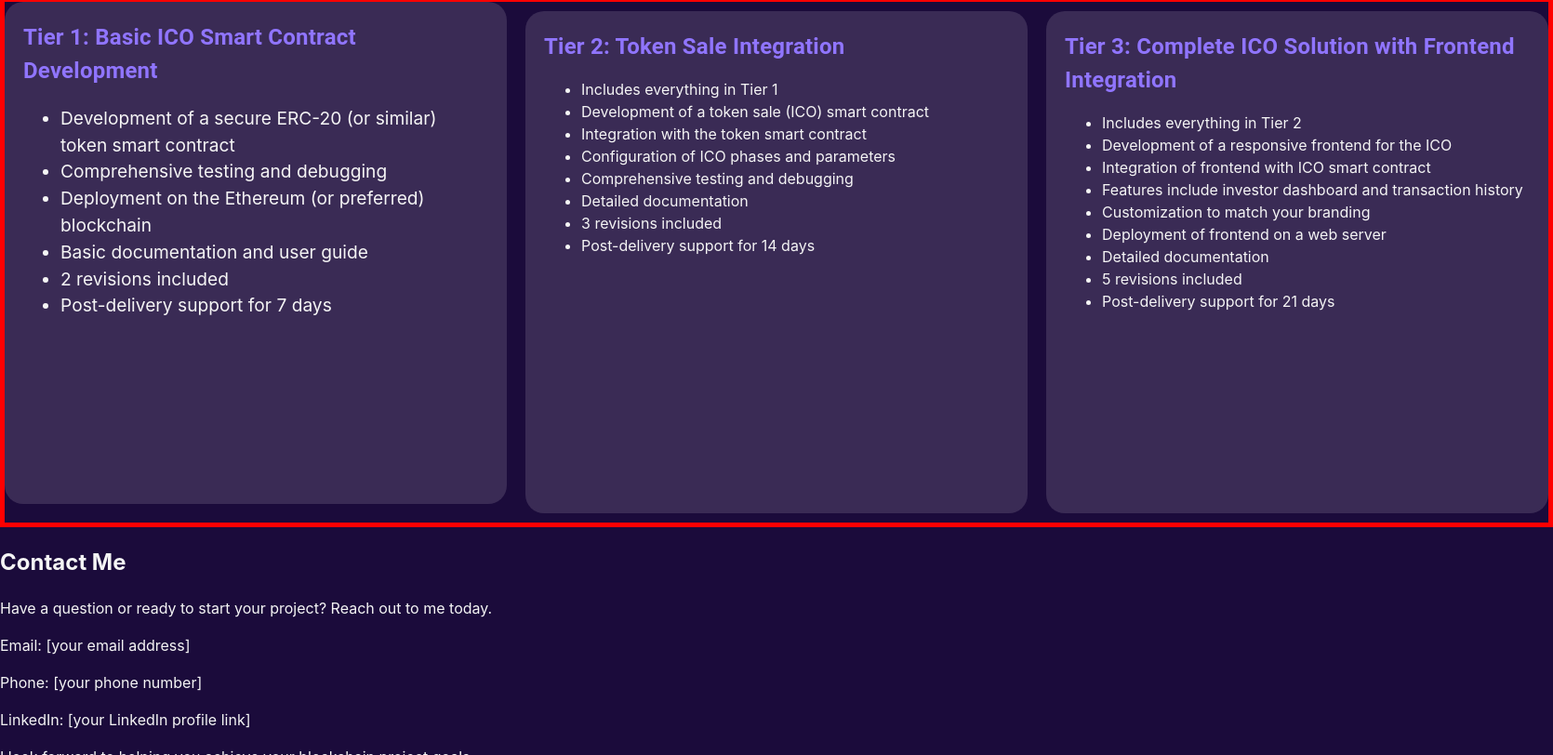
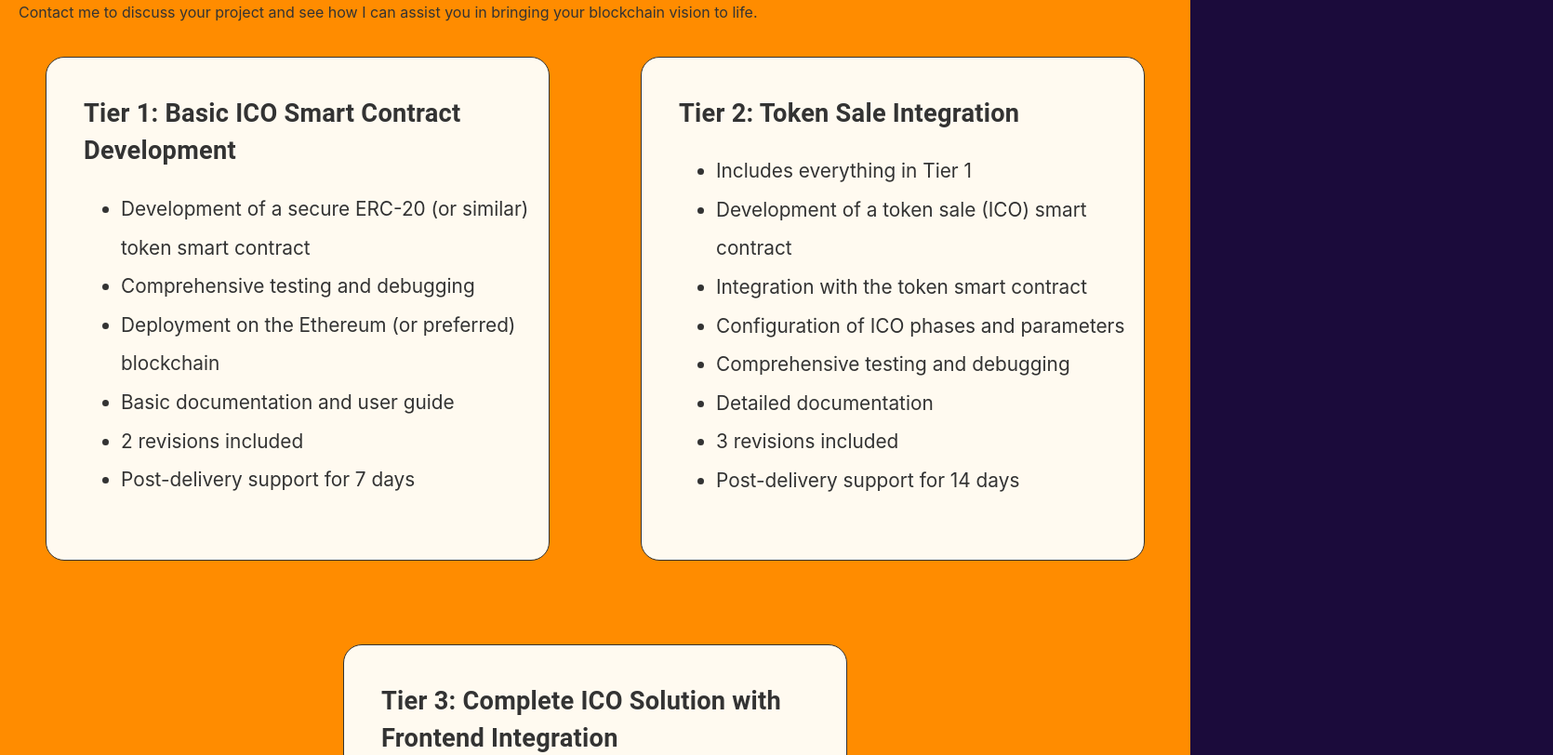
Before and after one commit to muratcan-yuksel/ico-page, a React (Vite) app: page / in a window 1280 px wide. Shown: the part 371-1183 px from the top of the page at 93% size, 1670 px wide, since content can reach past the window. Built offline with nearby package versions, Linux system fonts and the light colour scheme.

Commit message:
worked on the services part and completely changed the color

```diff
--- a/src/App.jsx
+++ b/src/App.jsx
@@ -8,7 +8,7 @@ const App = () => {
   return (
     <Box
       sx={{
-        width: "100%",
+        width: "100vw",
         height: "100%",
       }}
     >
--- a/src/components/Contact.jsx
+++ b/src/components/Contact.jsx
@@ -1,7 +1,12 @@
 import React from "react";
 
 const Contact = () => (
-  <section id="contact">
+  <section
+    style={{
+      padding: "20px",
+    }}
+    id="contact"
+  >
     <h2>Contact Me</h2>
     <p>
       Have a question or ready to start your project? Reach out to me today.
--- a/src/components/Homepage.jsx
+++ b/src/components/Homepage.jsx
@@ -1,12 +1,17 @@
 import React from "react";
 
 const Homepage = () => (
-  <section id="homepage">
-    <h1>Welcome to TokenForge Solutions</h1>
+  <section
+    id="homepage"
+    style={{
+      padding: "20px",
+    }}
+  >
+    <h1>Welcome to ICO Build Hub </h1>
     <p>
-      At TokenForge Solutions, I provide professional ICO development services
-      to help you launch your blockchain project successfully. Explore my range
-      of services designed to meet your specific needs.
+      At ICO Build Hub, I provide professional ICO development services to help
+      you launch your blockchain project successfully. Explore my range of
+      services designed to meet your specific needs.
     </p>
     <h2>Services Offered</h2>
     <ul>
--- a/src/components/Services.jsx
+++ b/src/components/Services.jsx
@@ -1,4 +1,45 @@
 import { Box, Typography } from "@mui/material";
+
+const serviceTiers = [
+  {
+    title: "Tier 1: Basic ICO Smart Contract Development",
+    features: [
+      "Development of a secure ERC-20 (or similar) token smart contract",
+      "Comprehensive testing and debugging",
+      "Deployment on the Ethereum (or preferred) blockchain",
+      "Basic documentation and user guide",
+      "2 revisions included",
+      "Post-delivery support for 7 days",
+    ],
+  },
+  {
+    title: "Tier 2: Token Sale Integration",
+    features: [
+      "Includes everything in Tier 1",
+      "Development of a token sale (ICO) smart contract",
+      "Integration with the token smart contract",
+      "Configuration of ICO phases and parameters",
+      "Comprehensive testing and debugging",
+      "Detailed documentation",
+      "3 revisions included",
+      "Post-delivery support for 14 days",
+    ],
+  },
+  {
+    title: "Tier 3: Complete ICO Solution with Frontend Integration",
+    features: [
+      "Includes everything in Tier 2",
+      "Development of a responsive frontend for the ICO",
+      "Integration of frontend with ICO smart contract",
+      "Features include investor dashboard and transaction history",
+      "Customization to match your branding",
+      "Deployment of frontend on a web server",
+      "Detailed documentation",
+      "5 revisions included",
+      "Post-delivery support for 21 days",
+    ],
+  },
+];
 
 const Services = () => (
   <Box
@@ -8,118 +49,52 @@ const Services = () => (
         xs: "column",
         lg: "row",
       },
-      justifyContent: "center",
+      flexWrap: "wrap",
+      justifyContent: "space-around",
       alignItems: "center",
-      gap: "20px",
-      border: "5px solid red",
-      width: "auto",
+      gap: {
+        xs: "20px",
+        lg: "70px 0",
+      },
+      width: "100%",
     }}
   >
-    {/* <h2>Our Services</h2>{" "} */}
+    {serviceTiers.map((tier, index) => (
       <Box
+        key={index}
         sx={{
-        bgcolor: "#3a2b55",
-        padding: "20px",
+          bgcolor: "#FFFAF0",
           borderRadius: "20px",
+          border: "1px solid #333333",
           height: "500px",
           marginBottom: "20px",
           width: {
             xs: "80%",
             lg: "500px",
           },
+          display: "flex",
+          flexDirection: "column",
+          justifyContent: "flex-start",
+          alignItems: "flex-start",
+          padding: "40px 0 0 40px",
         }}
       >
         <Typography
           sx={{
-          color: "#9075ff",
-          fontSize: "1.5em",
+            color: "#333333",
+            fontSize: "1.7em",
             fontWeight: "bold",
           }}
         >
-        Tier 1: Basic ICO Smart Contract Development
+          {tier.title}
         </Typography>
-      <ul
-        style={{
-          fontSize: "1.2em",
-        }}
-      >
-        <li>
-          Development of a secure ERC-20 (or similar) token smart contract
-        </li>
-        <li>Comprehensive testing and debugging</li>
-        <li>Deployment on the Ethereum (or preferred) blockchain</li>
-        <li>Basic documentation and user guide</li>
-        <li>2 revisions included</li>
-        <li>Post-delivery support for 7 days</li>
+        <ul style={{ fontSize: "1.3em", lineHeight: "2em" }}>
+          {tier.features.map((feature, i) => (
+            <li key={i}>{feature}</li>
+          ))}
         </ul>
       </Box>
-    <Box
-      sx={{
-        bgcolor: "#3a2b55",
-        padding: "20px",
-        borderRadius: "20px",
-        height: "500px",
-        width: {
-          xs: "80%",
-          lg: "500px",
-        },
-      }}
-    >
-      {" "}
-      <Typography
-        sx={{
-          color: "#9075ff",
-          fontSize: "1.5em",
-          fontWeight: "bold",
-        }}
-      >
-        Tier 2: Token Sale Integration
-      </Typography>
-      <ul>
-        <li>Includes everything in Tier 1</li>
-        <li>Development of a token sale (ICO) smart contract</li>
-        <li>Integration with the token smart contract</li>
-        <li>Configuration of ICO phases and parameters</li>
-        <li>Comprehensive testing and debugging</li>
-        <li>Detailed documentation</li>
-        <li>3 revisions included</li>
-        <li>Post-delivery support for 14 days</li>
-      </ul>
-    </Box>
-    <Box
-      sx={{
-        bgcolor: "#3a2b55",
-        padding: "20px",
-        borderRadius: "20px",
-        height: "500px",
-        width: {
-          xs: "80%",
-          lg: "500px",
-        },
-      }}
-    >
-      {" "}
-      <Typography
-        sx={{
-          color: "#9075ff",
-          fontSize: "1.5em",
-          fontWeight: "bold",
-        }}
-      >
-        Tier 3: Complete ICO Solution with Frontend Integration
-      </Typography>
-      <ul>
-        <li>Includes everything in Tier 2</li>
-        <li>Development of a responsive frontend for the ICO</li>
-        <li>Integration of frontend with ICO smart contract</li>
-        <li>Features include investor dashboard and transaction history</li>
-        <li>Customization to match your branding</li>
-        <li>Deployment of frontend on a web server</li>
-        <li>Detailed documentation</li>
-        <li>5 revisions included</li>
-        <li>Post-delivery support for 21 days</li>
-      </ul>
-    </Box>
+    ))}
   </Box>
 );
 
--- a/src/index.css
+++ b/src/index.css
@@ -28,6 +28,7 @@ body {
   place-items: center;
   min-width: 100vw;
   min-height: 100vh;
-  background-color: #1b0b3b;
-  color: whitesmoke;
+  background-color: #ff8c00;
+  color: #333333;
+  overflow-x: hidden;
 }
```
Lines whose indentation alone changed are shown as unchanged.
